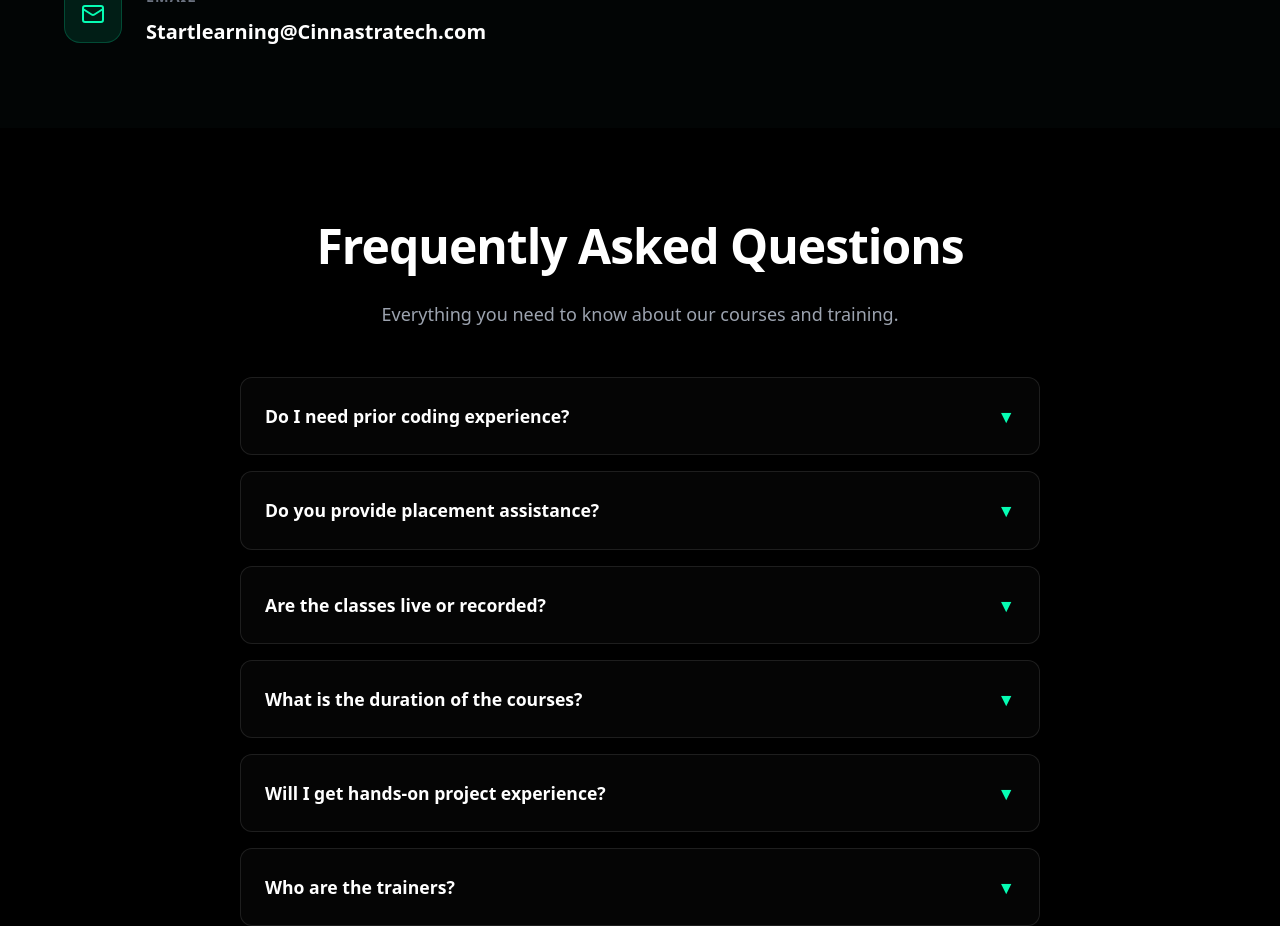
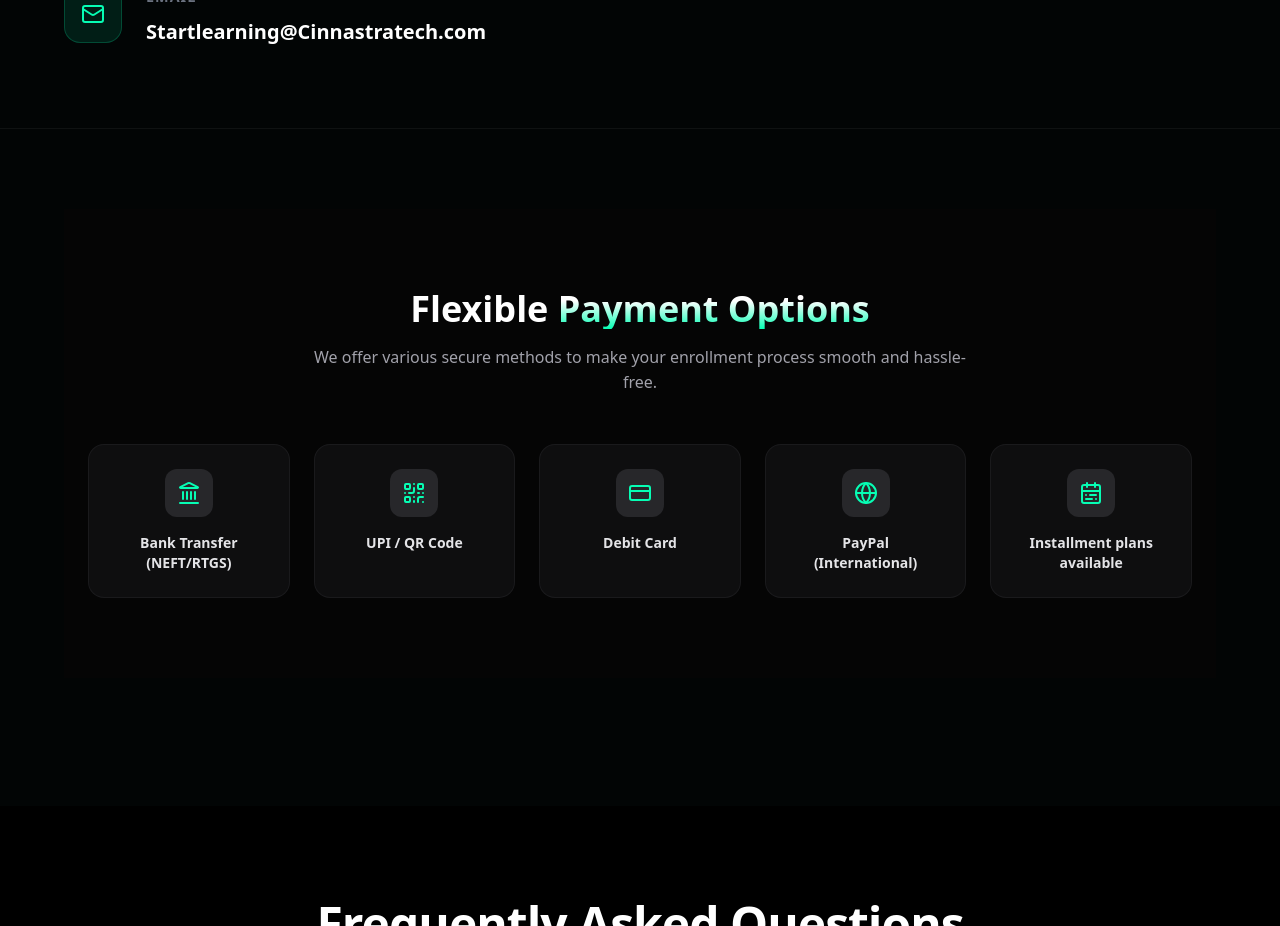
Before and after one commit to cinnastratech/website, a Next.js app: page /contact in a window 1280 px wide. Shown: the part 660-1586 px from the top of the page. Built offline with nearby package versions, Linux system fonts and the light colour scheme.

Commit message:
feat: Implement the new contact page with contact information, enrollment form, payment options, and FAQ section.

```diff
--- a/app/contact/ContactClient.tsx
+++ b/app/contact/ContactClient.tsx
@@ -5,6 +5,7 @@ import { motion } from "framer-motion";
 import { Phone, MessageSquare, Mail } from "lucide-react";
 import EnrollmentForm from "@/components/ui/EnrollmentForm";
 import FAQSection from "@/components/home/FAQSection";
+import PaymentOptions from "@/components/course/PaymentOptions";
 
 export default function ContactClient() {
   const contactInfo = [
@@ -89,6 +90,12 @@ export default function ContactClient() {
         </div>
       </div>
 
+      <div className="contact-payment-section">
+        <div className="contact-container" style={{ paddingBottom: '3rem' }}>
+          <PaymentOptions />
+        </div>
+      </div>
+
       <div className="contact-faq-section">
         <FAQSection />
       </div>
@@ -168,6 +175,11 @@ export default function ContactClient() {
           padding: 3rem;
           box-shadow: 0 40px 100px rgba(0, 0, 0, 0.4);
         }
+        .contact-payment-section {
+          margin-top: 5rem;
+          padding-top: 5rem;
+          border-top: 1px solid rgba(255, 255, 255, 0.05);
+        }
         .contact-faq-section {
           margin-top: 5rem;
         }
```
